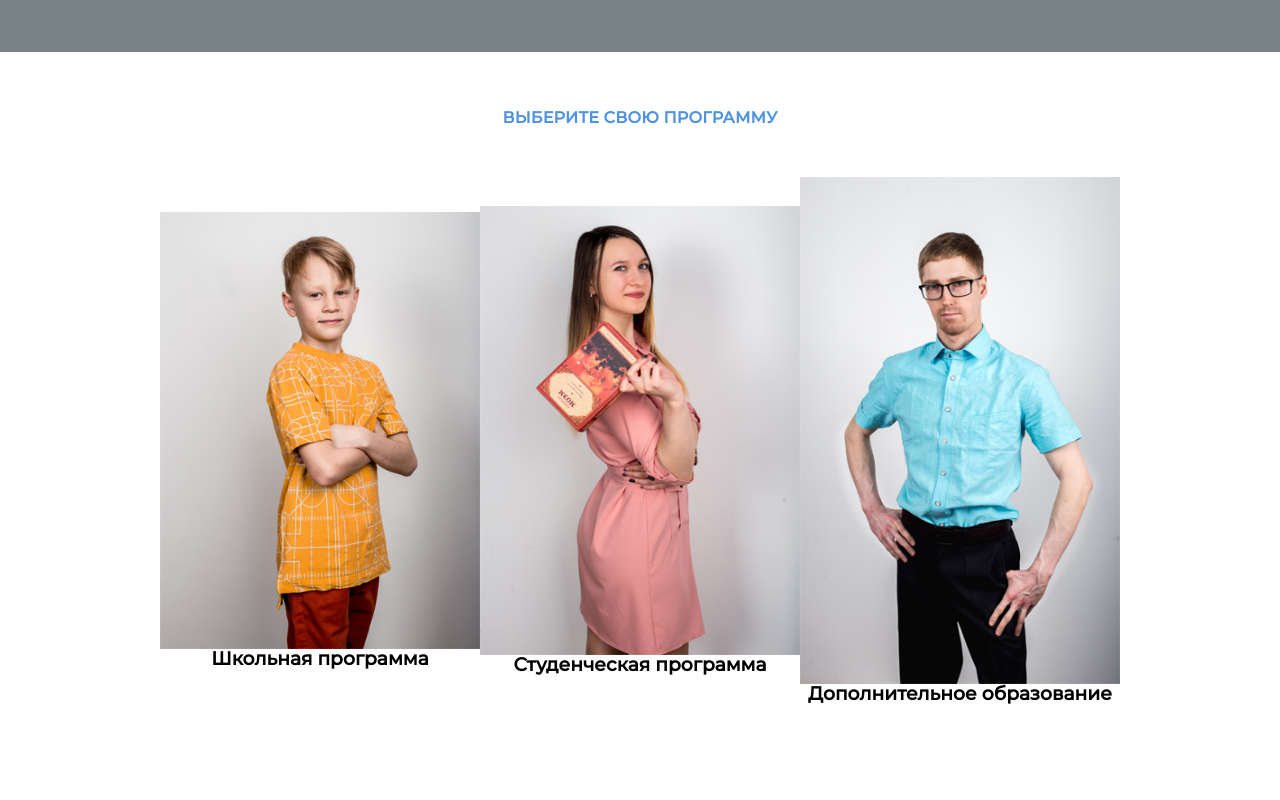
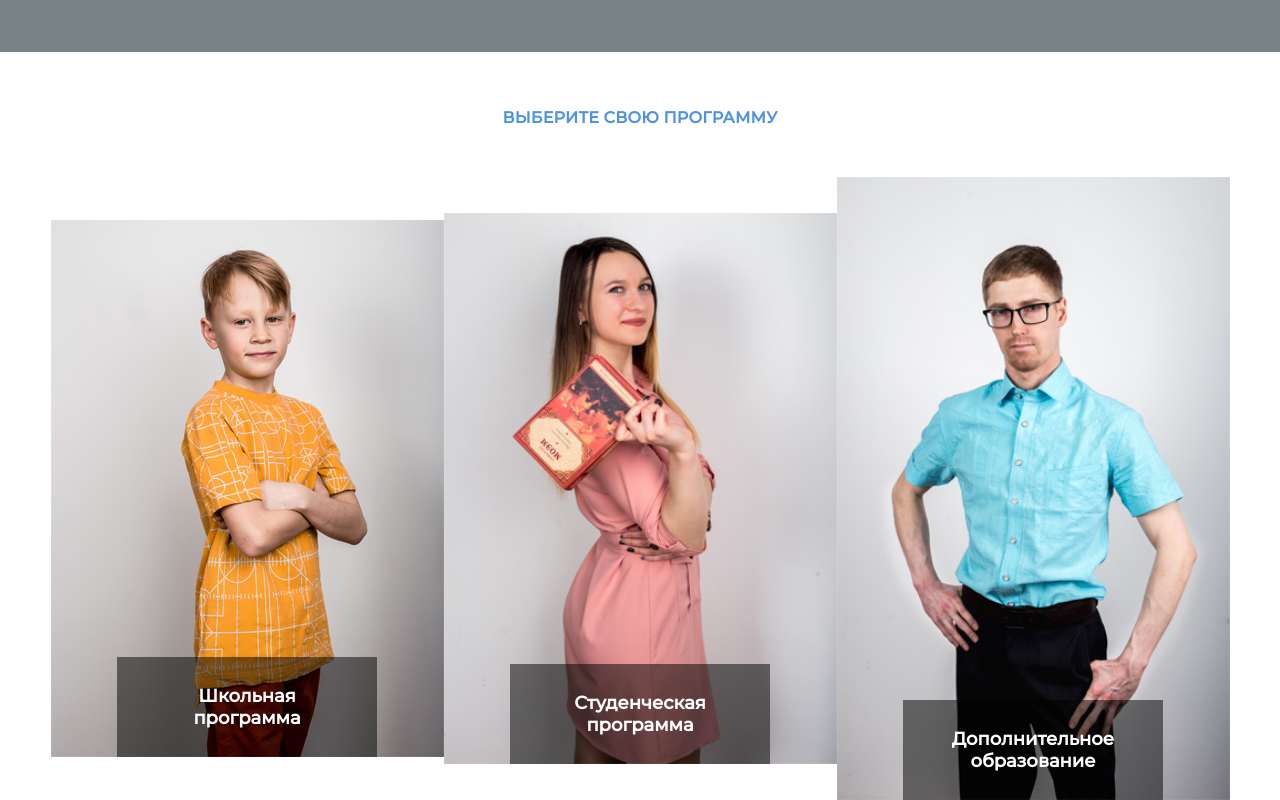
Before and after one commit to 777Antoniy777/prepodam-test, a website: page src/index.html in a window 1280 px wide. Shown: the part 428-1228 px from the top of the page. Before the commit the page ends 1132 px from the top, so only its background shows below. Drawn offline with nearby package versions, Linux system fonts and the light colour scheme; files that its build step writes are made by us from their sources.

Commit message:
add new options to slider and style contains

```diff
--- a/gulpfile.js
+++ b/gulpfile.js
@@ -11,16 +11,11 @@ var rename = require("gulp-rename");
 var image = require("gulp-image");
 var webp = require("gulp-webp");
 var objectfit = require(`postcss-object-fit-images`);
-var jsconcat = require('gulp-concat');
-var jsuglify = require("gulp-uglify");
-var babel = require('gulp-babel');
 var webpack = require('webpack-stream');
 var svgsprite = require('gulp-svg-sprite');
 var sourcemaps = require(`gulp-sourcemaps`);
 var del = require("del");
 var server = require("browser-sync").create();
-
-var through = require('through2');
 
 // css
 gulp.task("css", function () {
--- a/package.json
+++ b/package.json
@@ -62,8 +62,6 @@
     "node": "12.16.2"
   },
   "dependencies": {
-    "slick-carousel": "^1.8.1",
-    "swiper": "^5.3.7",
     "tiny-slider": "^2.9.2"
   }
 }
--- a/src/index.html
+++ b/src/index.html
@@ -97,19 +97,31 @@
 
             <h2 class="programme__title">Выберите свою программу</h2>
 
-            <div class="programme___slider swiper-container">
+            <div class="programme___slider slider">
 
-                <div class="swiper-slide">
+                <div class="slider__slide">
                   <img src="img/card-1.jpg" width="393" height="537" alt="Школьная программа">
-                  <h3>Школьная программа</h3>
+
+                  <div class="slider__inner-wrapper">
+                    <h3>Школьная программа</h3>
+                  </div>
+
                 </div>
-                <div class="swiper-slide">
+                <div class="slider__slide">
                   <img src="img/card-2.jpg" width="393" height="537" alt="Студенческая программа">
-                  <h3>Студенческая программа</h3>
+
+                  <div class="slider__inner-wrapper">
+                    <h3>Студенческая программа</h3>
+                  </div>
+
                 </div>
-                <div class="swiper-slide">
+                <div class="slider__slide">
                   <img src="img/card-3.jpg" width="393" height="537" alt="Дополнительное образование">
-                  <h3>Дополнительное образование</h3>
+
+                  <div class="slider__inner-wrapper">
+                    <h3>Дополнительное образование</h3>
+                  </div>
+
                 </div>
 
             </div>
--- a/src/sass/blocks/swiper.scss
+++ b/src/sass/blocks/swiper.scss
@@ -1,27 +1,44 @@
-.swiper-container {
+.slider {
+  display: flex;
+  justify-content: center;
+  align-items: center;
   width: 100%;
   height: 100%;
   margin-left: auto;
   margin-right: auto;
   overflow-y: hidden;
-
-  display: flex;
-  justify-content: center;
-  align-items: center;
 }
 
-// .swiper-wrapper {
-//   display: flex;
-//   // justify-content: center;
-//   // align-items: center;
-//   font-size: 18px;
-//   text-align: center;
-// }
-
-.swiper-slide {
+.slider__slide {
+  position: relative;
   display: flex;
   flex-direction: column;
   justify-content: center;
   align-items: center;
-  width: 320px;
+  min-height: 410px;
+  height: 100%;
 }
+
+.slider__slide img {
+  min-height: inherit;
+  height: inherit;
+}
+
+.slider__inner-wrapper {
+  position: absolute;
+  bottom: 0;
+  display: flex;
+  justify-content: center;
+  align-items: center;
+  width: 260px;
+  min-height: 100px;
+  text-align: center;
+  background-color: rgba($b, 0.5);
+}
+
+.slider__inner-wrapper h3 {
+  width: 200px;
+  font-size: 18px;
+  line-height: 22px;
+  color: $w;
+}
```
Also changed, not shown: src/js/main/slider.js (+7 -3 lines).
